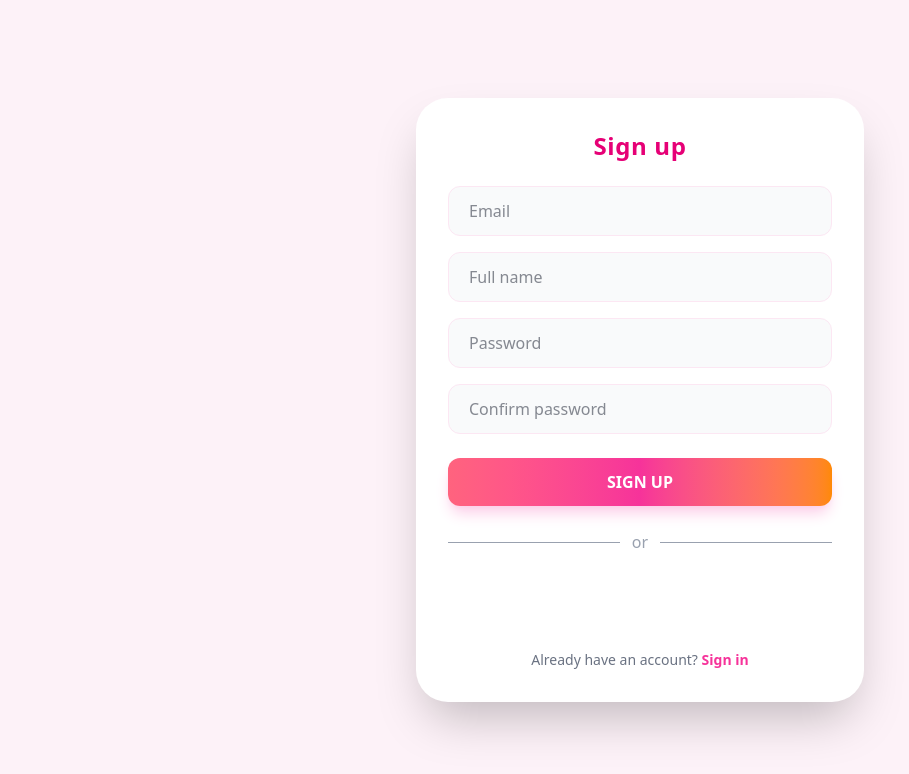
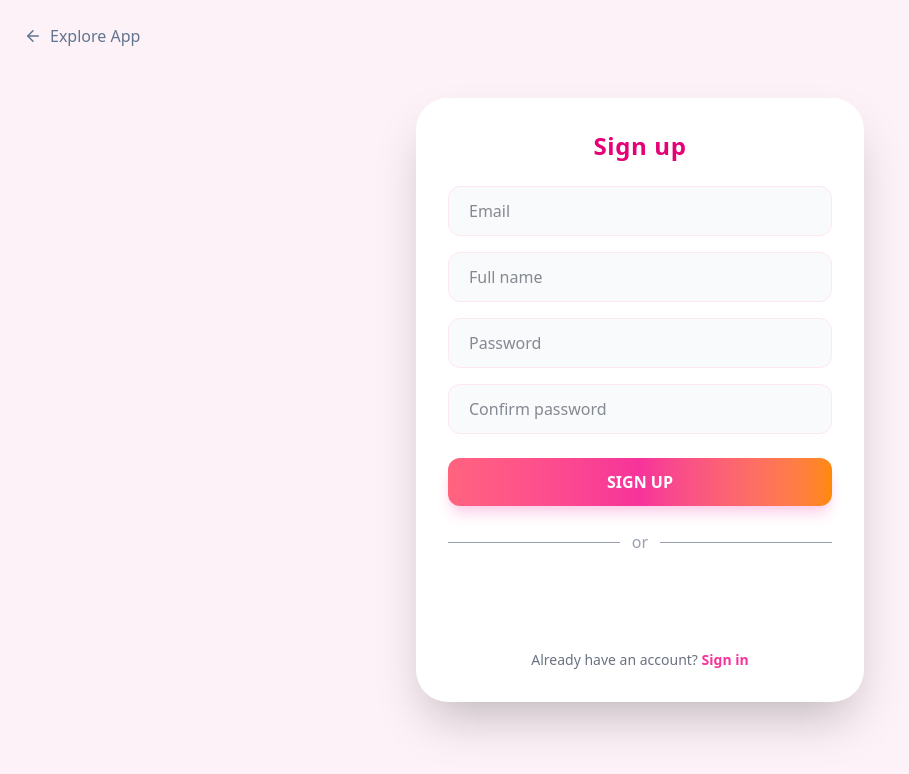
Before and after one commit to nnthienphuc/Wealth_Management_Platform, a React (Vite) app in the folder PersonalPortfolioTrackerFE/: page /register in a window 1280 px wide. Shown: the top 774 px of the page, without its empty margins (0-909 px from the left). Built offline with nearby package versions, Linux system fonts and the light colour scheme; no server answers.

Commit message:
feat: add 'Explore App' navigation link to Register page for better UX

```diff
--- a/PersonalPortfolioTrackerFE/src/components/features/auth/RegisterPage.jsx
+++ b/PersonalPortfolioTrackerFE/src/components/features/auth/RegisterPage.jsx
@@ -3,6 +3,7 @@ import { Link, useNavigate } from "react-router-dom";
 import axiosInstance from "../../../utils/axiosInstance";
 import { GoogleLogin } from "@react-oauth/google";
 import { toast } from "react-toastify";
+import { ArrowLeft } from "lucide-react";
 
 export default function RegisterPage() {
   const navigate = useNavigate();
@@ -75,6 +76,17 @@ export default function RegisterPage() {
 
   return (
     <div className="min-h-screen flex items-center justify-center bg-pink-50 p-4">
+      <Link
+              to="/"
+              className="absolute top-6 left-6 flex items-center gap-2 text-slate-500 font-medium hover:text-pink-600 transition-colors group"
+            >
+              <ArrowLeft
+                size={18}
+                className="group-hover:-translate-x-1 transition-transform"
+              />
+              <span>Explore App</span>
+            </Link>
+
       <div className="max-w-md w-full bg-white rounded-[2rem] shadow-2xl p-8 transform transition-all">
         <h2 className="text-2xl font-bold text-center text-pink-600 mb-6 tracking-wide">Sign up</h2>
 
```
